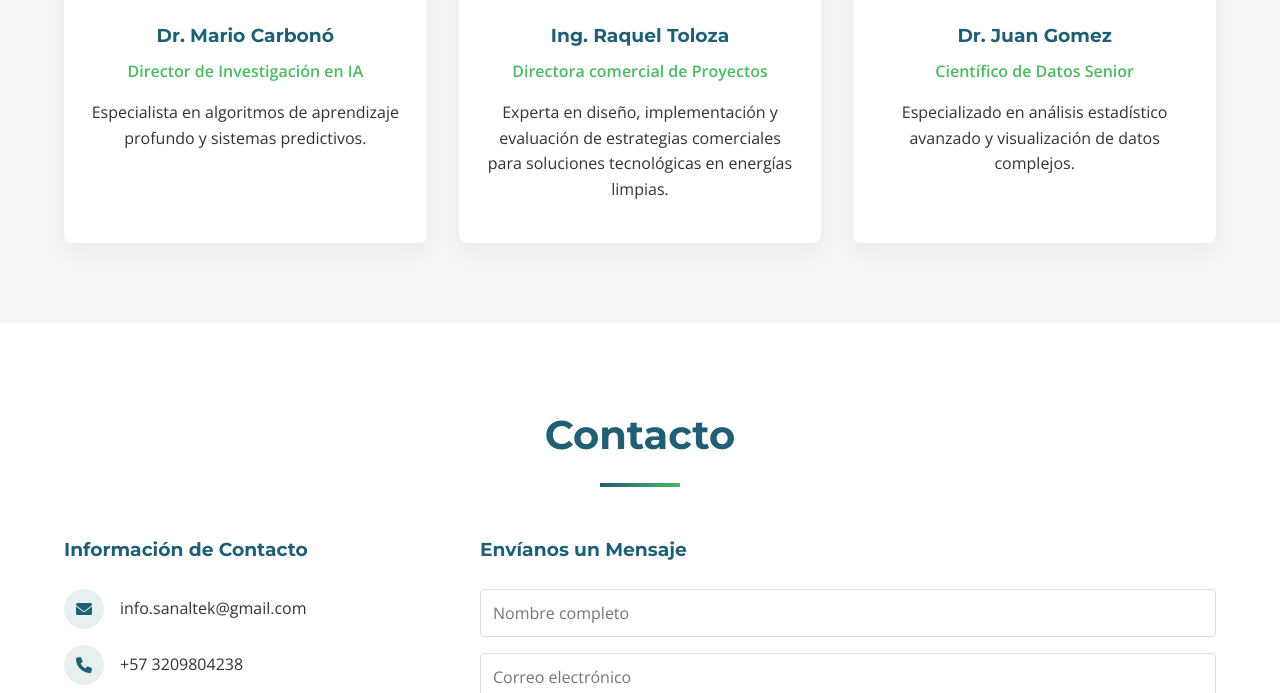
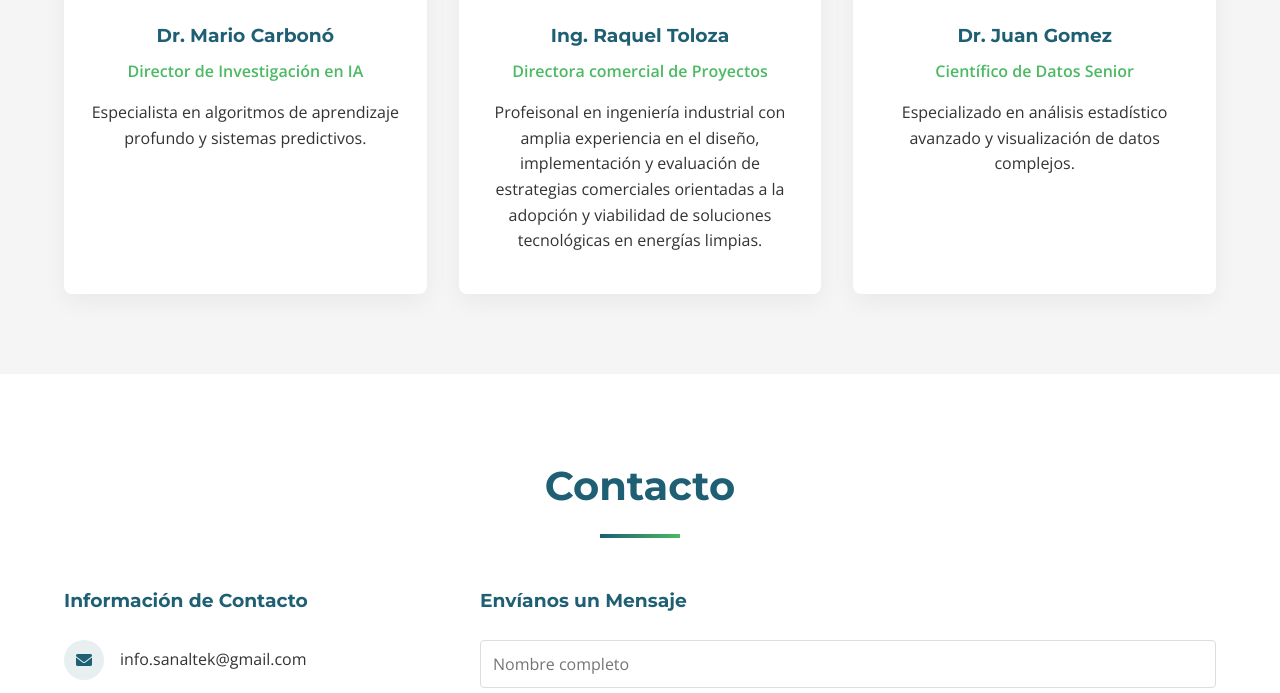
Before and after one commit to mcarbono3/sanaltek-dataworks, a website: page index.html in a window 1280 px wide. Shown: the part 4781-5474 px from the top of the page. Drawn offline with nearby package versions, Linux system fonts and the light colour scheme.

Commit message:
index.html

```diff
--- a/index.html
+++ b/index.html
@@ -261,7 +261,7 @@
                     <div class="member-info">
                         <h3>Ing. Raquel Toloza</h3>
                         <p class="member-role">Directora comercial de Proyectos</p>
-                        <p>Experta en diseño, implementación y evaluación de estrategias comerciales para soluciones tecnológicas en energías limpias.</p>
+                        <p>Profeisonal en ingeniería industrial con amplia experiencia en el diseño, implementación y evaluación de estrategias comerciales orientadas a la adopción y viabilidad de soluciones tecnológicas en energías limpias.</p>
                     </div>
                 </div>
 
```
